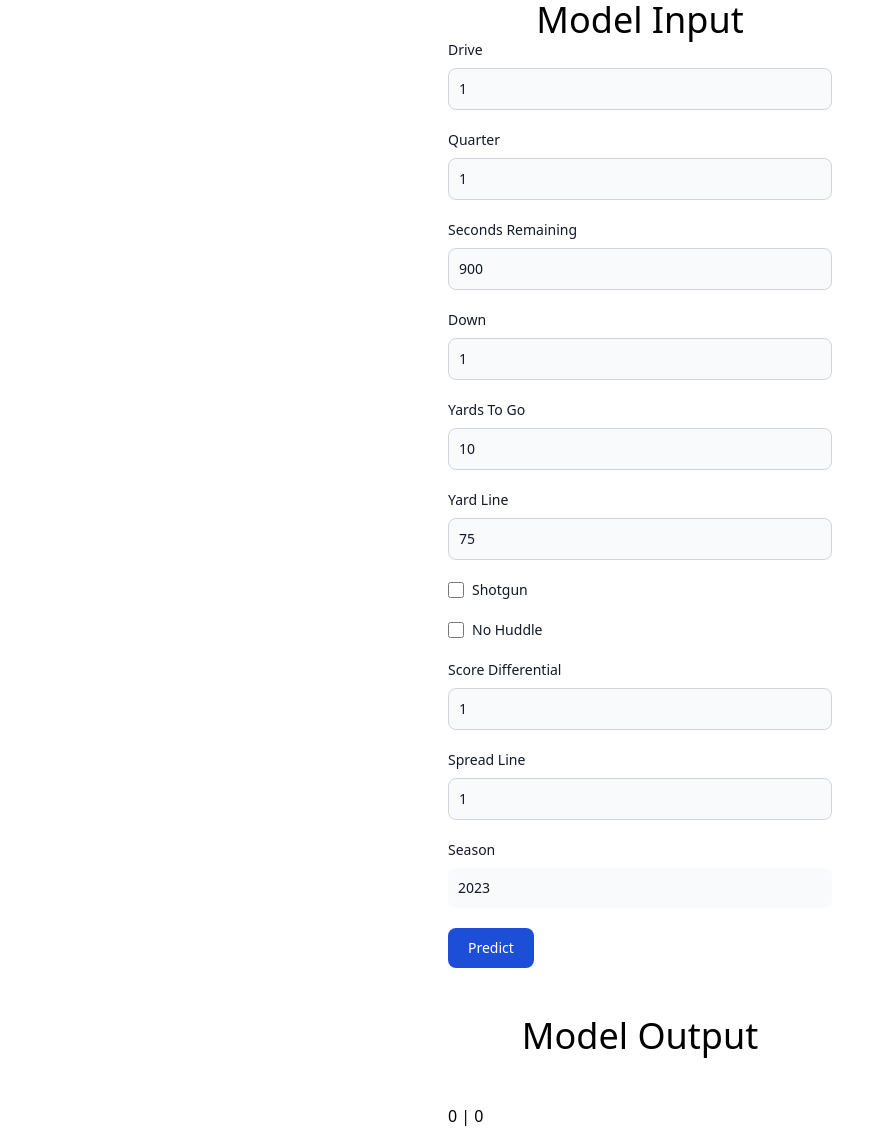
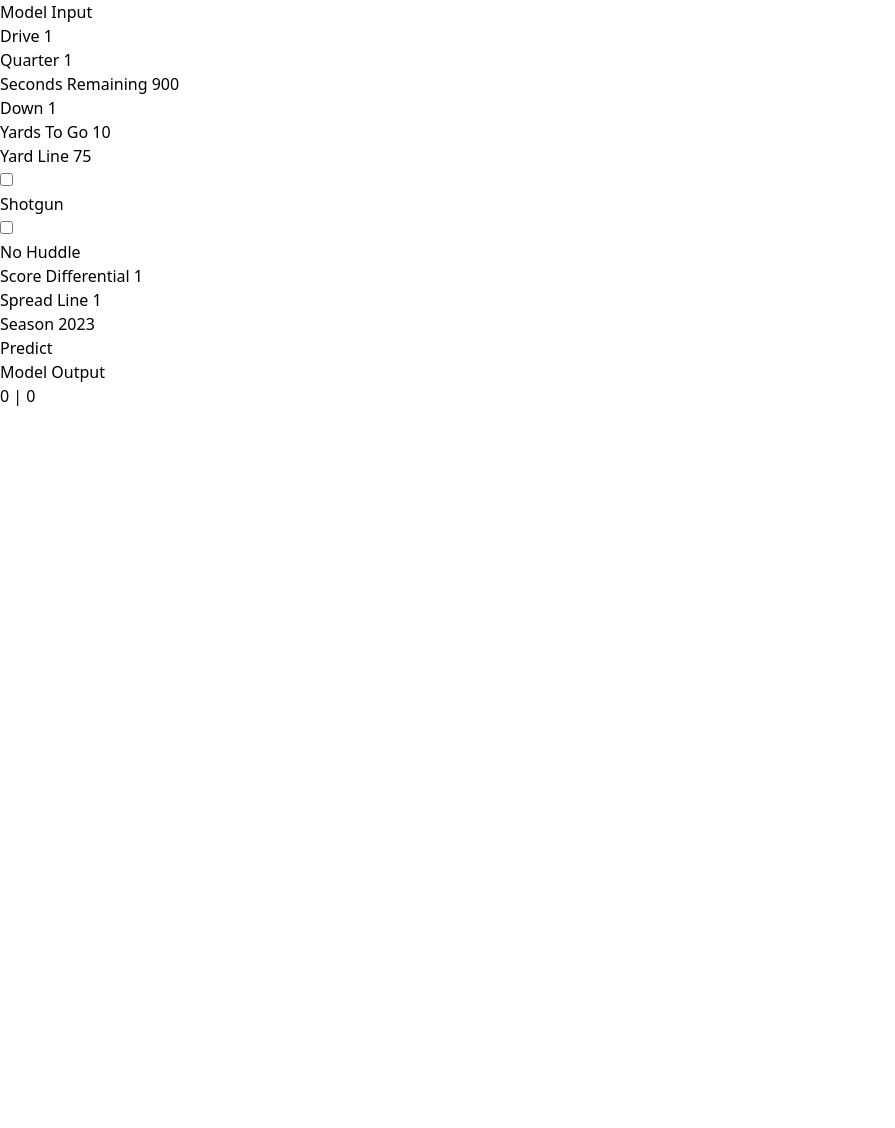
Before and after one commit to hansmissenheim/play-prediction, a Flask app: page / in a window 1280 px wide. Shown: the whole page, without its empty margins (0-895 px from the left). After the commit the page ends 406 px from the top, so only its background shows below. Run offline with Flask 3, Linux system fonts and the light colour scheme; some libraries are stand-ins or nearby versions.

Commit message:
Remove all existing css styling

```diff
--- a/app/static/css/main.css
+++ b/app/static/css/main.css
@@ -559,11 +559,6 @@ video {
   margin-right: auto;
 }
 
-.my-24 {
-  margin-top: 6rem;
-  margin-bottom: 6rem;
-}
-
 .my-12 {
   margin-top: 3rem;
   margin-bottom: 3rem;
--- a/app/templates/index.html
+++ b/app/templates/index.html
@@ -10,102 +10,79 @@
 </head>
 
 <body>
-    <h1 class="text-4xl text-center max-w-sm mx-auto">Model Input</h1>
+    <h1>Model Input</h1>
     <div>
-        <form hx-post="/predict" hx-trigger="submit" hx-target="#predictionOutput" class="max-w-sm mx-auto">
-            <div class="mb-5">
-                <label for="drive" class="block mb-2 text-sm font-medium text-gray-900 dark:text-white">Drive</label>
-                <input type="number" name="drive"
-                    class="bg-gray-50 border border-gray-300 text-gray-900 text-sm rounded-lg focus:ring-blue-500 focus:border-blue-500 block w-full p-2.5 dark:bg-gray-700 dark:border-gray-600 dark:placeholder-gray-400 dark:text-white dark:focus:ring-blue-500 dark:focus:border-blue-500"
-                    value="1" />
+        <form hx-post="/predict" hx-trigger="submit" hx-target="#predictionOutput">
+            <div>
+                <label for="drive">Drive</label>
+                <input type="number" name="drive" value="1" />
             </div>
 
-            <div class="mb-5">
-                <label for="qtr" class="block mb-2 text-sm font-medium text-gray-900 dark:text-white">Quarter</label>
-                <input type="number" name="qtr"
-                    class="bg-gray-50 border border-gray-300 text-gray-900 text-sm rounded-lg focus:ring-blue-500 focus:border-blue-500 block w-full p-2.5 dark:bg-gray-700 dark:border-gray-600 dark:placeholder-gray-400 dark:text-white dark:focus:ring-blue-500 dark:focus:border-blue-500"
-                    value="1" />
+            <div>
+                <label for="qtr">Quarter</label>
+                <input type="number" name="qtr" value="1" />
             </div>
 
-            <div class="mb-5">
-                <label for="quarter_seconds_remaining"
-                    class="block mb-2 text-sm font-medium text-gray-900 dark:text-white">Seconds Remaining</label>
-                <input type="number" name="quarter_seconds_remaining"
-                    class="bg-gray-50 border border-gray-300 text-gray-900 text-sm rounded-lg focus:ring-blue-500 focus:border-blue-500 block w-full p-2.5 dark:bg-gray-700 dark:border-gray-600 dark:placeholder-gray-400 dark:text-white dark:focus:ring-blue-500 dark:focus:border-blue-500"
-                    value="900" />
+            <div>
+                <label for="quarter_seconds_remaining">Seconds Remaining</label>
+                <input type="number" name="quarter_seconds_remaining" value="900" />
             </div>
 
-            <div class="mb-5">
-                <label for="down" class="block mb-2 text-sm font-medium text-gray-900 dark:text-white">Down</label>
-                <input type="number" name="down"
-                    class="bg-gray-50 border border-gray-300 text-gray-900 text-sm rounded-lg focus:ring-blue-500 focus:border-blue-500 block w-full p-2.5 dark:bg-gray-700 dark:border-gray-600 dark:placeholder-gray-400 dark:text-white dark:focus:ring-blue-500 dark:focus:border-blue-500"
-                    value="1" />
+            <div>
+                <label for="down">Down</label>
+                <input type="number" name="down" value="1" />
             </div>
 
-            <div class="mb-5">
-                <label for="ydstogo" class="block mb-2 text-sm font-medium text-gray-900 dark:text-white">Yards To
+            <div>
+                <label for="ydstogo">Yards To
                     Go</label>
-                <input type="number" name="ydstogo"
-                    class="bg-gray-50 border border-gray-300 text-gray-900 text-sm rounded-lg focus:ring-blue-500 focus:border-blue-500 block w-full p-2.5 dark:bg-gray-700 dark:border-gray-600 dark:placeholder-gray-400 dark:text-white dark:focus:ring-blue-500 dark:focus:border-blue-500"
-                    value="10" />
+                <input type="number" name="ydstogo" value="10" />
             </div>
 
-            <div class="mb-5">
-                <label for="yardline_100" class="block mb-2 text-sm font-medium text-gray-900 dark:text-white">Yard
+            <div>
+                <label for="yardline_100">Yard
                     Line</label>
-                <input type="number" name="yardline_100"
-                    class="bg-gray-50 border border-gray-300 text-gray-900 text-sm rounded-lg focus:ring-blue-500 focus:border-blue-500 block w-full p-2.5 dark:bg-gray-700 dark:border-gray-600 dark:placeholder-gray-400 dark:text-white dark:focus:ring-blue-500 dark:focus:border-blue-500"
-                    value="75" />
+                <input type="number" name="yardline_100" value="75" />
             </div>
 
-            <div class="flex items-start mb-5">
-                <div class="flex items-center h-5">
-                    <input name="shotgun" type="checkbox" value="1"
-                        class="w-4 h-4 border border-gray-300 rounded bg-gray-50 focus:ring-3 focus:ring-blue-300 dark:bg-gray-700 dark:border-gray-600 dark:focus:ring-blue-600 dark:ring-offset-gray-800 dark:focus:ring-offset-gray-800" />
+            <div>
+                <div>
+                    <input name="shotgun" type="checkbox" value="1" />
                 </div>
-                <label for="shotgun" class="ms-2 text-sm font-medium text-gray-900 dark:text-gray-300">Shotgun</label>
+                <label for="shotgun">Shotgun</label>
             </div>
 
-            <div class="flex items-start mb-5">
-                <div class="flex items-center h-5">
-                    <input name="no_huddle" type="checkbox" value="1"
-                        class="w-4 h-4 border border-gray-300 rounded bg-gray-50 focus:ring-3 focus:ring-blue-300 dark:bg-gray-700 dark:border-gray-600 dark:focus:ring-blue-600 dark:ring-offset-gray-800 dark:focus:ring-offset-gray-800" />
+            <div>
+                <div>
+                    <input name="no_huddle" type="checkbox" value="1" />
                 </div>
-                <label for="no_huddle" class="ms-2 text-sm font-medium text-gray-900 dark:text-gray-300">No
+                <label for="no_huddle">No
                     Huddle</label>
             </div>
 
-            <div class="mb-5">
-                <label for="score_differential"
-                    class="block mb-2 text-sm font-medium text-gray-900 dark:text-white">Score Differential</label>
-                <input type="number" name="score_differential"
-                    class="bg-gray-50 border border-gray-300 text-gray-900 text-sm rounded-lg focus:ring-blue-500 focus:border-blue-500 block w-full p-2.5 dark:bg-gray-700 dark:border-gray-600 dark:placeholder-gray-400 dark:text-white dark:focus:ring-blue-500 dark:focus:border-blue-500"
-                    value="1" />
+            <div>
+                <label for="score_differential">Score Differential</label>
+                <input type="number" name="score_differential" value="1" />
             </div>
 
-            <div class="mb-5">
-                <label for="spread_line" class="block mb-2 text-sm font-medium text-gray-900 dark:text-white">Spread
+            <div>
+                <label for="spread_line">Spread
                     Line</label>
-                <input type="number" name="spread_line"
-                    class="bg-gray-50 border border-gray-300 text-gray-900 text-sm rounded-lg focus:ring-blue-500 focus:border-blue-500 block w-full p-2.5 dark:bg-gray-700 dark:border-gray-600 dark:placeholder-gray-400 dark:text-white dark:focus:ring-blue-500 dark:focus:border-blue-500"
-                    value="1" />
+                <input type="number" name="spread_line" value="1" />
             </div>
 
-            <div class="mb-5">
-                <label for="season" class="block mb-2 text-sm font-medium text-gray-900 dark:text-white">Season</label>
-                <input type="number" name="season"
-                    class="bg-gray-50 bordwer border-gray-300 text-gray-900 text-sm rounded-lg focus:ring-blue-500 focus:border-blue-500 block w-full p-2.5 dark:bg-gray-700 dark:border-gray-600 dark:placeholder-gray-400 dark:text-white dark:focus:ring-blue-500 dark:focus:border-blue-500"
-                    value="2023" />
+            <div>
+                <label for="season">Season</label>
+                <input type="number" name="season" value="2023" />
             </div>
 
-            <button type="submit"
-                class="text-white bg-blue-700 hover:bg-blue-800 focus:ring-4 focus:outline-none focus:ring-blue-300 font-medium rounded-lg text-sm w-full sm:w-auto px-5 py-2.5 text-center dark:bg-blue-600 dark:hover:bg-blue-700 dark:focus:ring-blue-800">Predict</button>
+            <button type="submit">Predict</button>
         </form>
     </div>
 
     <div>
-        <h1 class="text-4xl text-center max-w-sm mx-auto my-12">Model Output</h1>
-        <div id="output" class="max-w-sm mx-auto">
+        <h1>Model Output</h1>
+        <div id="output">
             <h2 id="predictionOutput">0 | 0</h2>
         </div>
     </div>
```
